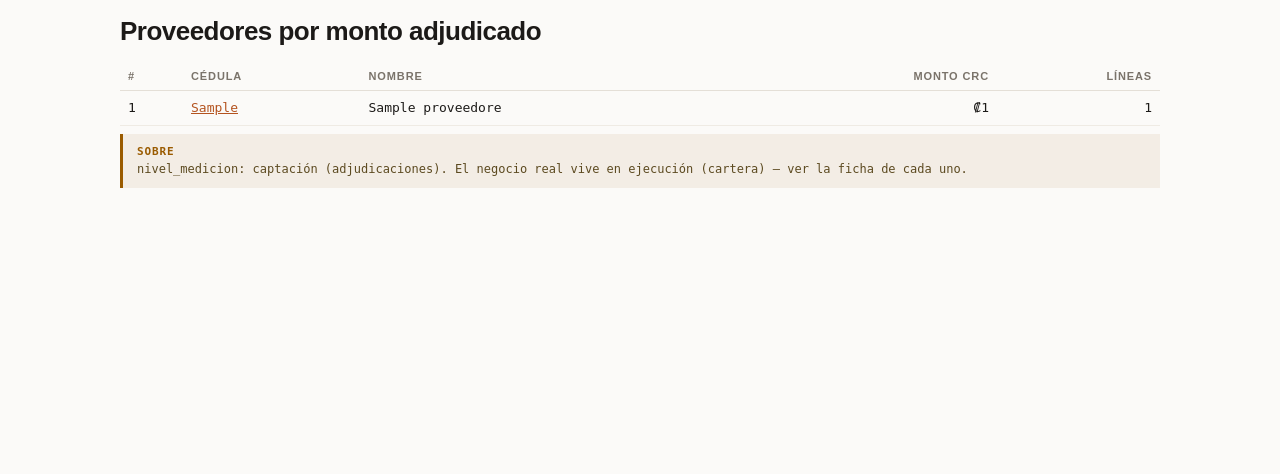
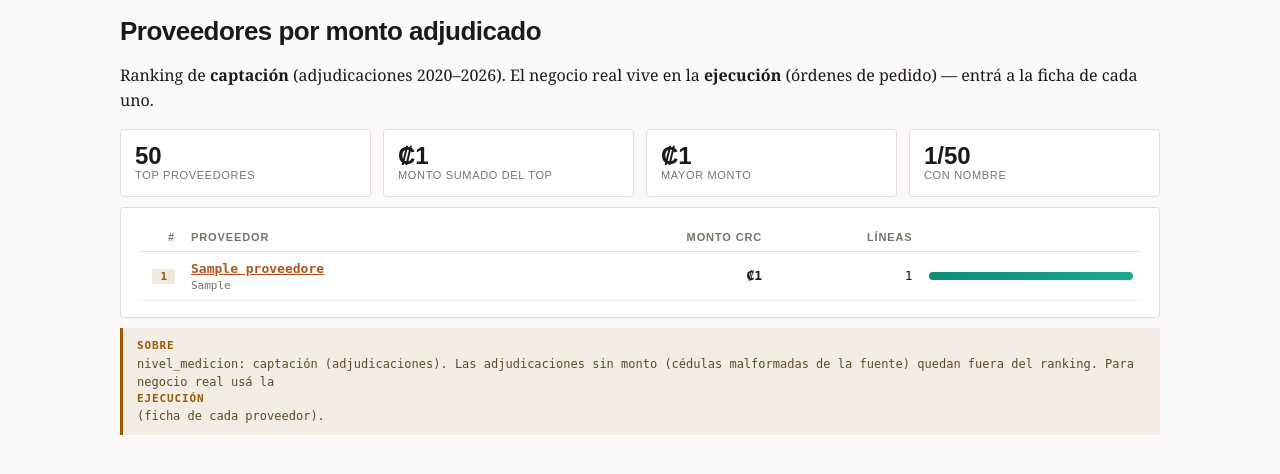
Before and after one commit to Ale241302/sicop_mcp, a Django app: page /atlas/proveedores/ in a window 1280 px wide. Shown: the part 62-536 px from the top of the page. Run offline with Django 5.2, Linux system fonts and the light colour scheme; tables that the repository leaves empty hold one stand-in row (values such as "Sample post"); parts of the project's set-up code (start-up, migrations or seed data) failed here and were passed over.

Commit message:
atlas/proveedores: rediseño - KPIs (suma, mayor, nombrados), ranking con badges, mini-barra por monto, nombre con cedula debajo

```diff
--- a/sicop/atlas/views.py
+++ b/sicop/atlas/views.py
@@ -469,4 +469,14 @@ def proveedores(request):
     )
     for r in top:
         r["NOMBRE_PROVEEDOR"] = r.get("NOMBRE_PROVEEDOR") or names.get(r["CEDULA_PROVEEDOR"])
-    return render(request, "atlas/proveedores.html", {"top": top, "fmt": _fmt, "titulo": "Proveedores"})
+    montos = [r["m"] for r in top if r["m"] is not None]
+    bmax = max(montos) if montos else None
+    stats = {
+        "max": bmax,
+        "min": min(montos) if montos else None,
+        "suma": sum(montos) if montos else None,
+        "nombrados": sum(1 for r in top if r.get("NOMBRE_PROVEEDOR")),
+    }
+    for r in top:
+        r["pct"] = round(float(r["m"]) / float(bmax) * 100) if (r["m"] is not None and bmax) else 0
+    return render(request, "atlas/proveedores.html", {"top": top, "fmt": _fmt, "titulo": "Proveedores", "stats": stats})
--- a/sicop/templates/atlas/base.html
+++ b/sicop/templates/atlas/base.html
@@ -33,6 +33,8 @@ td{padding:7px 8px;border-bottom:1px solid #EFEBE4}
 .salud.r{background:#B3261E14;border:1px solid #B3261E33;color:#8a1a15}
 .kpi a{text-decoration:none}.kpi a b{font-size:17px}
 tr:hover td{background:#F7F4EE}
+.mini-bar{display:block;height:8px;border-radius:4px;background:#EFEBE4;overflow:hidden}
+td:first-child{width:44px}
 .search-box{margin:20px 0}
 a{color:var(--ac)}
 @media(max-width:700px){.wrap{padding:0 12px 60px}}
--- a/sicop/templates/atlas/proveedores.html
+++ b/sicop/templates/atlas/proveedores.html
@@ -2,10 +2,38 @@
 {% block title %}Proveedores{% endblock %}
 {% block body %}
 <h1>Proveedores por monto adjudicado</h1>
-<table><tr><th>#</th><th>Cédula</th><th>Nombre</th><th class="r">Monto CRC</th><th class="r">Líneas</th></tr>
-{% for p in top %}<tr><td>{{ forloop.counter }}</td>
-<td>{% if p.CEDULA_PROVEEDOR and p.NOMBRE_PROVEEDOR %}<a href="/atlas/proveedor/{{ p.CEDULA_PROVEEDOR }}/">{{ p.CEDULA_PROVEEDOR }}</a>{% else %}{{ p.CEDULA_PROVEEDOR|default:"—" }}{% endif %}</td>
-<td>{{ p.NOMBRE_PROVEEDOR|default:"—" }}</td><td class="r">{% if p.m is not None %}₡{{ p.m|floatformat:0 }}{% else %}—{% endif %}</td><td class="r">{{ p.n }}</td></tr>{% endfor %}
+<p>Ranking de <b>captación</b> (adjudicaciones 2020–2026). El negocio real vive en la <b>ejecución</b> (órdenes de pedido) — entrá a la ficha de cada uno.</p>
+
+<div class="kpis">
+  <div class="kpi"><div class="n">50</div><div class="l">top proveedores</div></div>
+  <div class="kpi"><div class="n">₡{{ stats.suma|floatformat:0 }}</div><div class="l">monto sumado del top</div></div>
+  <div class="kpi"><div class="n">₡{{ stats.max|floatformat:0 }}</div><div class="l">mayor monto</div></div>
+  <div class="kpi"><div class="n">{{ stats.nombrados }}/50</div><div class="l">con nombre</div></div>
+</div>
+
+<div class="card">
+<table>
+<tr><th class="r">#</th><th>Proveedor</th><th class="r">Monto CRC</th><th class="r">Líneas</th><th></th></tr>
+{% for p in top %}
+<tr>
+<td class="r"><span class="badge {% if forloop.counter <= 3 %}w{% else %}g{% endif %}">{{ forloop.counter }}</span></td>
+<td>
+{% if p.CEDULA_PROVEEDOR and p.NOMBRE_PROVEEDOR %}
+  <a href="/atlas/proveedor/{{ p.CEDULA_PROVEEDOR }}/"><b>{{ p.NOMBRE_PROVEEDOR }}</b></a>
+  <div style="font:11px/1.3 monospace;color:var(--mut)">{{ p.CEDULA_PROVEEDOR }}</div>
+{% else %}
+  <span class="bad wa">{{ p.CEDULA_PROVEEDOR|default:"sin cédula" }}</span>
+{% endif %}
+</td>
+<td class="r"><b>₡{{ p.m|floatformat:0 }}</b></td>
+<td class="r">{{ p.n }}</td>
+<td style="width:22%">
+  {% if p.m is not None and stats.max %}<span class="mini-bar"><span style="width:{{ p.pct }}%;height:100%;display:block;background:linear-gradient(90deg,#0E8C7A,#18A98F)"></span></span>{% endif %}
+</td>
+</tr>
+{% endfor %}
 </table>
-<div class="sobre"><b>Sobre</b>nivel_medicion: captación (adjudicaciones). El negocio real vive en ejecución (cartera) — ver la ficha de cada uno.</div>
+</div>
+
+<div class="sobre"><b>Sobre</b>nivel_medicion: captación (adjudicaciones). Las adjudicaciones sin monto (cédulas malformadas de la fuente) quedan fuera del ranking. Para negocio real usá la <b>ejecución</b> (ficha de cada proveedor).</div>
 {% endblock %}
```
